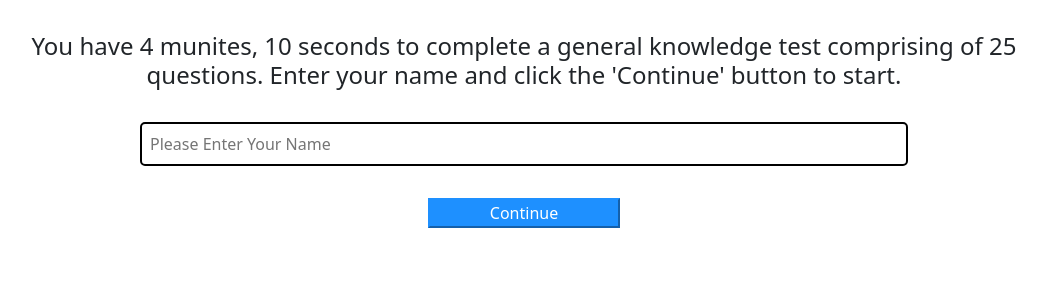
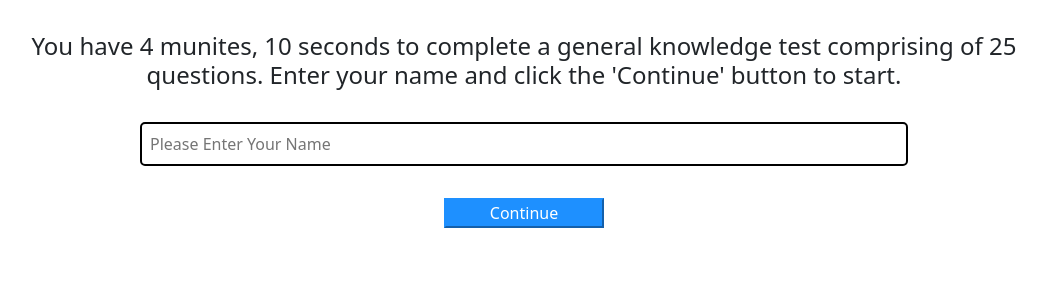
Before and after one commit to Prim3timer/test, a React (Create React App) app: page / in a window 1280 px wide. Shown: the top 300 px of the page, without its empty margins (116-1162 px from the left). Built offline with nearby package versions, Linux system fonts and the light colour scheme.

Commit message:
deperate attempt for css

```diff
--- a/src/index.css
+++ b/src/index.css
@@ -27,7 +27,7 @@
 button {
   background-color: dodgerblue;
   border-color: dodgerblue;
-  width: 12rem;
+  width: 10rem;
   font-size: 3rem;
   color: white;
   border-radius: 5px;
@@ -39,7 +39,7 @@ button {
 }
 
 #previous, #nbu {
-  margin-right: 1rem;
+  margin-right: 3rem;
 }
 #next {
 
@@ -138,14 +138,17 @@ input {
   /* width: 3rem; */
 }
 
-/* #previous {
-  width: 4rem;
-}
+
 
 #next {
-    width: 4rem;
+    width: 6rem;
 
-} */
+  }
+
+  #previous, #nbu {
+  width: 6rem;
+  /* margin-right: 3rem; */
+}
 
 #result-table {
   margin: 0 auto;
```
